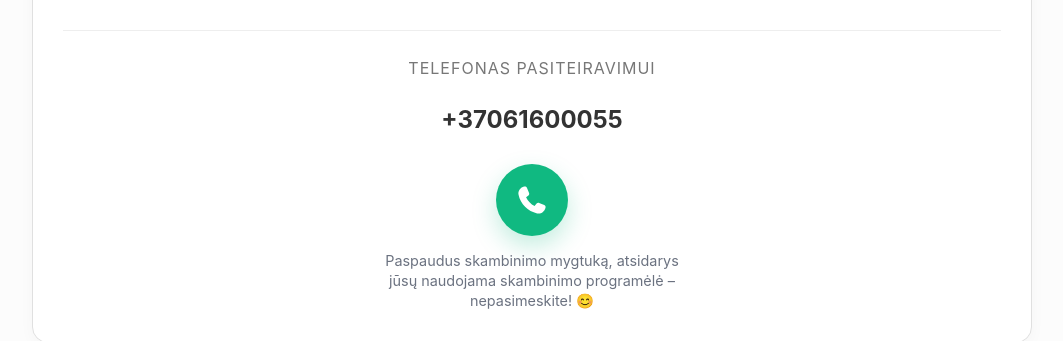
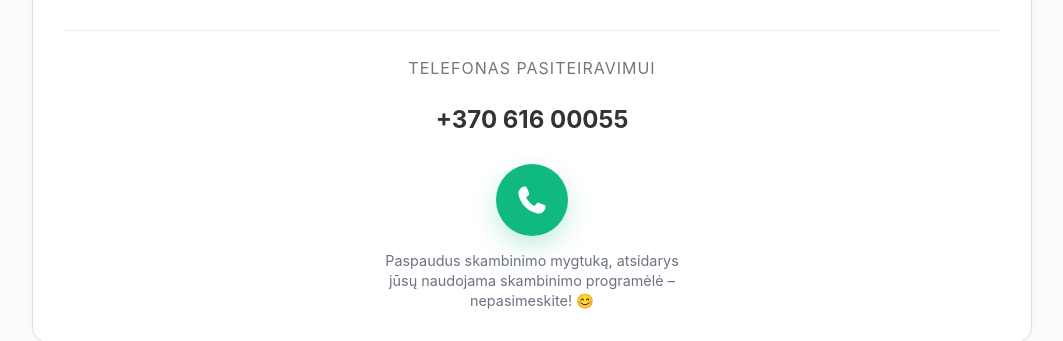
Before and after one commit to mruslys/ruslys.lt, a Jekyll site: the page built from parduodu/flybikes-orion/index.html, in a window 1280 px wide. Shown: the part 1260-1601 px from the top of the page, without its empty margins (108-1171 px from the left). Built offline with Jekyll 4.4.1, drawn with Linux system fonts in a browser that asks for light colours.

Commit message:
Update _config.yml

```diff
--- a/_config.yml
+++ b/_config.yml
@@ -1,4 +1,4 @@
 title: "pas Mindaugą R."
 description: "Čia mano asmeninė ir darbo reikalų interneto svetainė."
 url: "https://ruslys.lt"
-phone: "+37061600055"
+phone: "+370 616 00055"
```
